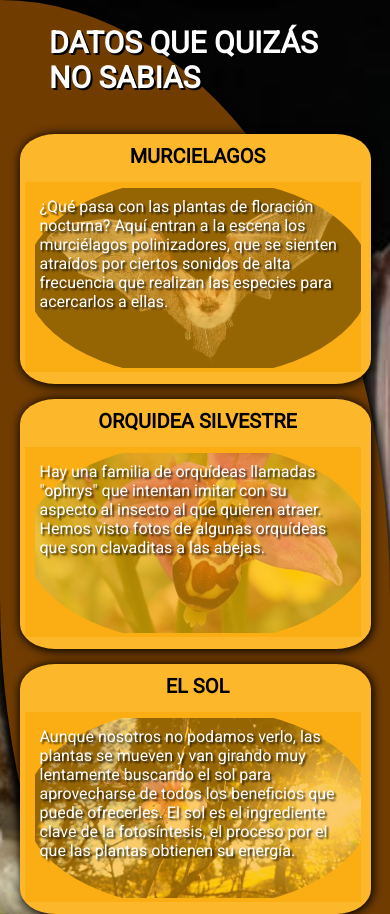
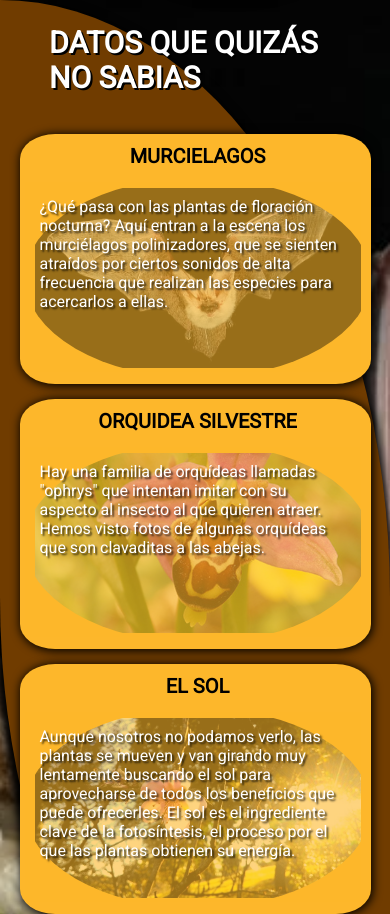
Before and after one commit to 7SGAL7/Agentes-Polinizadores, a plain HTML site: page index.html in a window 390 px wide. Shown: the part 1110-2024 px from the top of the page. Drawn offline with Linux system fonts and the light colour scheme.

Commit message:
Update index.css

```diff
--- a/estilos/index.css
+++ b/estilos/index.css
@@ -428,10 +428,10 @@ footer{
         height: 190px;
         color: white;
         text-shadow: 2px 2px 2px rgba(0,0,0,0.75);
-        background: rgba(250, 169, 6,.6);
+        background: rgba(253, 183, 43,.6);
     }
     article:hover .dato-text{
-        background: rgba(250, 169, 6,.6);
+        background: rgba(253, 183, 43,.6);
     }
 
     .img-flor .titulo-flor{
```
